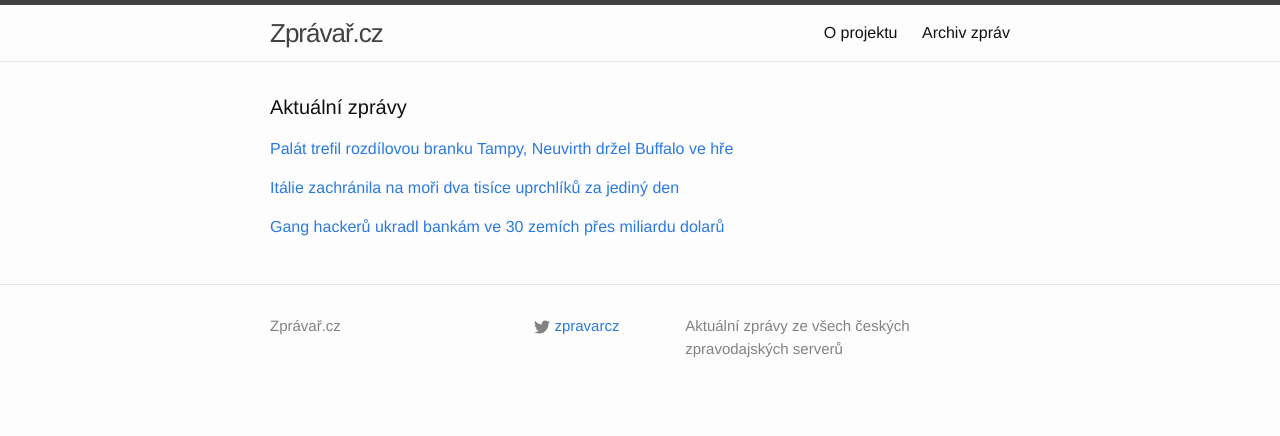
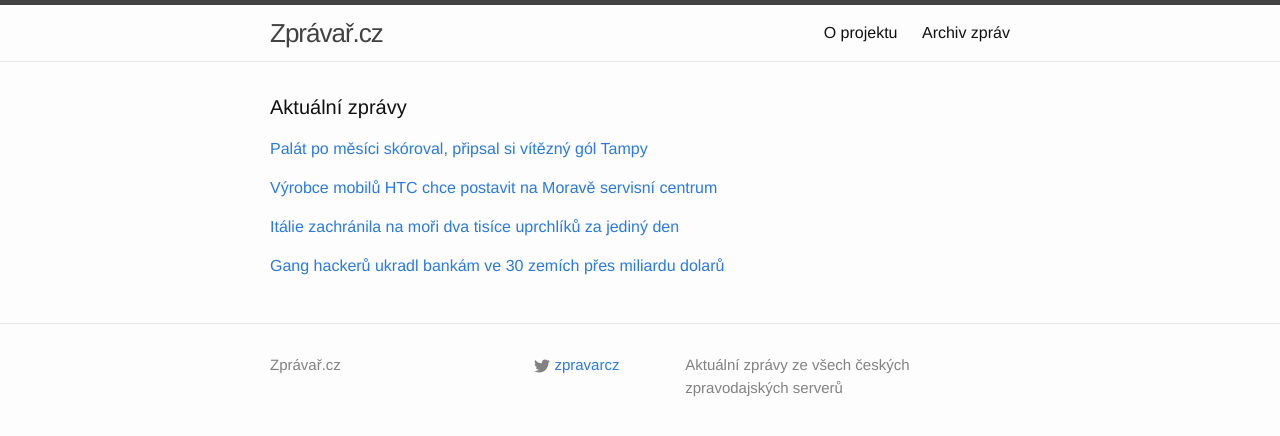
Before and after one commit to adliska/zpravar, a Jekyll site: the page built from index.html, in a window 1280 px wide. Shown: the top 436 px of the page. Built offline with Jekyll 4.4.1, drawn with Linux system fonts in a browser that asks for light colours.

Commit message:
zpravar news update

```diff
--- a/index.html
+++ b/index.html
@@ -5,25 +5,35 @@ layout: default
 <div class="home">
     <h1 class="page-heading">Aktuální zprávy</h1>
 
-<p><a href="javascript:;" onclick="toggle_visibility('zpravy0')">Palát trefil rozdílovou branku Tampy, Neuvirth držel Buffalo ve hře</a></p>
+<p><a href="javascript:;" onclick="toggle_visibility('zpravy0')">Palát po měsíci skóroval, připsal si vítězný gól Tampy</a></p>
 <div id="zpravy0" style="display:none">
 <ul>
+<li><a href=http://www.denik.cz/hokej/palat-po-mesici-skoroval-pripsal-si-vitezny-gol-tampy-20150216.html>Palát po měsíci skóroval, připsal si vítězný gól Tampy - www.denik.cz</a></li>
 <li><a href=http://hokej.idnes.cz/palat-trefil-rozdilovou-branku-tampy-d8j-/nhl.aspx?c=A150216_071126_nhl_Mkr>Palát trefil rozdílovou branku Tampy, Neuvirth držel Buffalo ve hře - hokej.idnes.cz</a></li>
 <li><a href=http://www.denik.cz/z_domova/palat-po-mesici-skoroval-pripsal-si-vitezny-gol-tampy-20150216.html>Palát po měsíci skóroval, připsal si vítězný gól Tampy - www.denik.cz</a></li>
 <li><a href=http://www.rozhlas.cz/_zprava/palat-vstrelil-vitezny-gol-tampy-skoroval-po-mesicnim-cekani--1455912>Palát vstřelil vítězný gól Tampy, skóroval po měsíčním čekání - www.rozhlas.cz</a></li>
 <li><a href=http://www.sportovninoviny.cz/zpravy/palat-po-mesici-skoroval-pripsal-si-vitezny-gol-tampy/1181877>Palát po měsíci skóroval, připsal si vítězný gól Tampy - www.sportovninoviny.cz</a></li>
 <li><a href=http://sport.aktualne.cz/palat-dal-vitezny-gol-tampy-voracek-tentokrat-nebodoval/r~67f5bad6b59d11e486b9002590604f2e/>Palát dal vítězný gól Tampy, Voráček tentokrát nebodoval - sport.aktualne.cz</a></li>
 </ul>
-</div><p><a href="javascript:;" onclick="toggle_visibility('zpravy1')">Itálie zachránila na moři dva tisíce uprchlíků za jediný den</a></p>
+</div><p><a href="javascript:;" onclick="toggle_visibility('zpravy1')">Výrobce mobilů HTC chce postavit na Moravě servisní centrum</a></p>
 <div id="zpravy1" style="display:none">
+<ul>
+<li><a href=http://ekonomika.idnes.cz/htc-centrum-v-praze-cesku-0hs-/ekonomika.aspx?c=A150216_074733_ekonomika_skr>Výrobce mobilů HTC chce postavit na Moravě servisní centrum - ekonomika.idnes.cz</a></li>
+<li><a href=http://www.lidovky.cz/vyrobce-mobilu-htc-postavi-v-cesku-centrum-zamestna-az-1200-lidi-pbc-/zpravy-domov.aspx?c=A150216_073756_ln_domov_mmu>Výrobce mobilů HTC postaví v Česku centrum, zaměstná až 1200 lidí  - www.lidovky.cz</a></li>
+<li><a href=http://www.financninoviny.cz/zpravodajstvi/zpravy/vyrobce-mobilu-htc-chce-centrum-v-cr-muze-zamestnat-1200-lidi/1181887>Výrobce mobilů HTC chce centrum v ČR, může zaměstnat 1200 lidí - www.financninoviny.cz</a></li>
+<li><a href=http://www.denik.cz/ekonomika/htc-chce-postavit-centrum-v-cr-muze-zamestnat-1200-lidi-20150216.html>HTC chce postavit centrum v ČR, může zaměstnat 1200 lidí - www.denik.cz</a></li>
+<li><a href=http://zpravy.aktualne.cz/ekonomika/do-ceska-miri-mobilni-gigant-otevre-tu-centrum-pro-evropu/r~40d496c4b52111e490f70025900fea04/>Do Česka míří mobilní obr HTC, plánuje tu centrum pro Evropu - zpravy.aktualne.cz</a></li>
+</ul>
+</div><p><a href="javascript:;" onclick="toggle_visibility('zpravy2')">Itálie zachránila na moři dva tisíce uprchlíků za jediný den</a></p>
+<div id="zpravy2" style="display:none">
 <ul>
 <li><a href=http://zpravy.aktualne.cz/zahranici/italie-zachranila-na-mori-za-jediny-den-dva-tisice-uprchliku/r~2d798886b5a411e4833a0025900fea04/>Itálie zachránila na moři dva tisíce uprchlíků za jediný den - zpravy.aktualne.cz</a></li>
 <li><a href=http://zpravy.idnes.cz/italie-uprchlici-stredozemni-more-d5w-/zahranicni.aspx?c=A150216_070257_zahranicni_skr>Itálie zachránila na moři za jediný den přes dva tisíce uprchlíků - zpravy.idnes.cz</a></li>
 <li><a href=http://www.novinky.cz/zahranicni/evropa/361754-ve-stredozemnim-mori-zachranili-pres-2000-uprchliku.html>Ve Středozemním moři zachránili přes 2000 uprchlíků - www.novinky.cz</a></li>
 <li><a href=http://www.ceskenoviny.cz/zpravy/zpravy/italske-lode-zachranily-na-mori-za-jeden-den-pres-2000-uprchliku/1181854>Italské lodě zachránily na moři za jeden den přes 2000 uprchlíků - www.ceskenoviny.cz</a></li>
 </ul>
-</div><p><a href="javascript:;" onclick="toggle_visibility('zpravy2')">Gang hackerů ukradl bankám ve 30 zemích přes miliardu dolarů</a></p>
-<div id="zpravy2" style="display:none">
+</div><p><a href="javascript:;" onclick="toggle_visibility('zpravy3')">Gang hackerů ukradl bankám ve 30 zemích přes miliardu dolarů</a></p>
+<div id="zpravy3" style="display:none">
 <ul>
 <li><a href=http://zpravy.idnes.cz/gang-hackeru-ukradl-bankam-pres-miliardu-dolaru-frv-/zahranicni.aspx?c=A150216_072550_zahranicni_skr>Gang hackerů ukradl bankám ve 30 zemích přes miliardu dolarů - zpravy.idnes.cz</a></li>
 <li><a href=http://zpravy.aktualne.cz/zahranici/gang-hackeru-ukradl-bankam-pres-jednu-miliardu-dolaru/r~86db2c42b5a211e498be002590604f2e/>Gang hackerů ukradl bankám přes jednu miliardu dolarů - zpravy.aktualne.cz</a></li>
```
